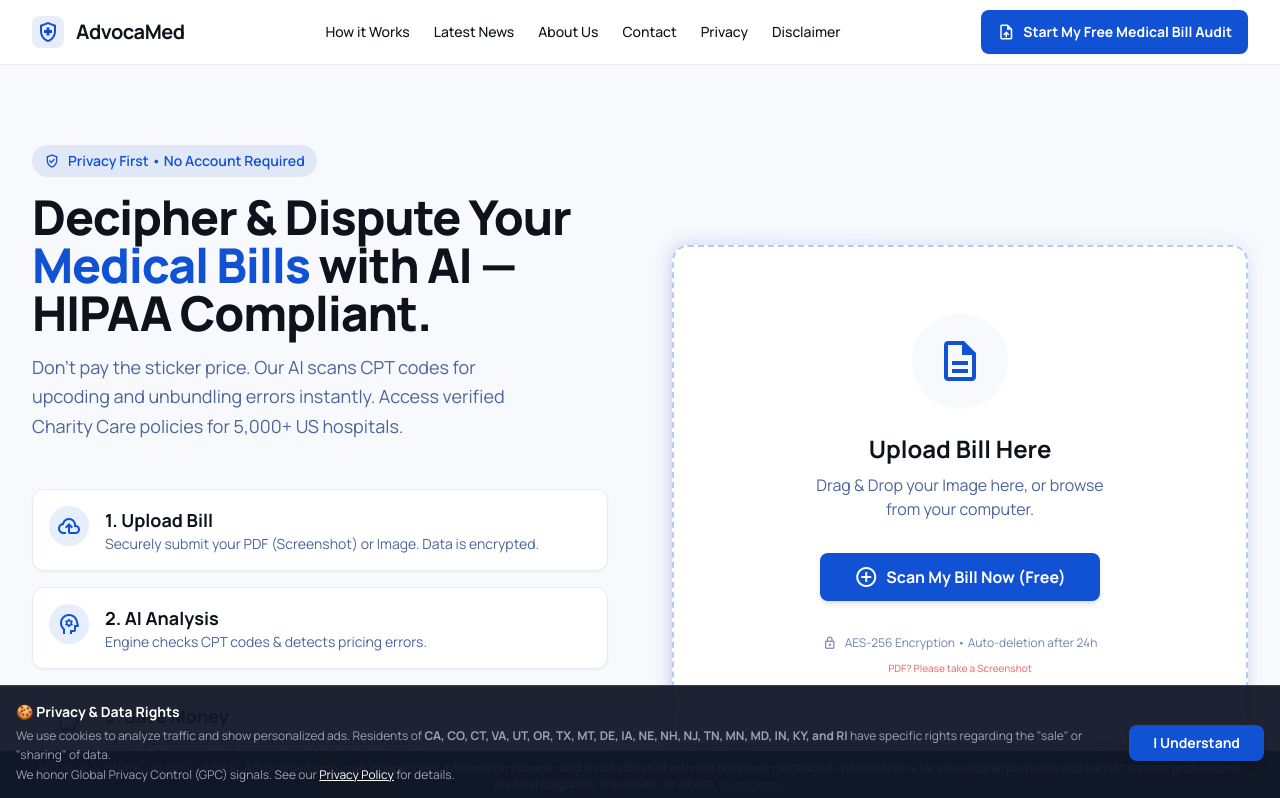
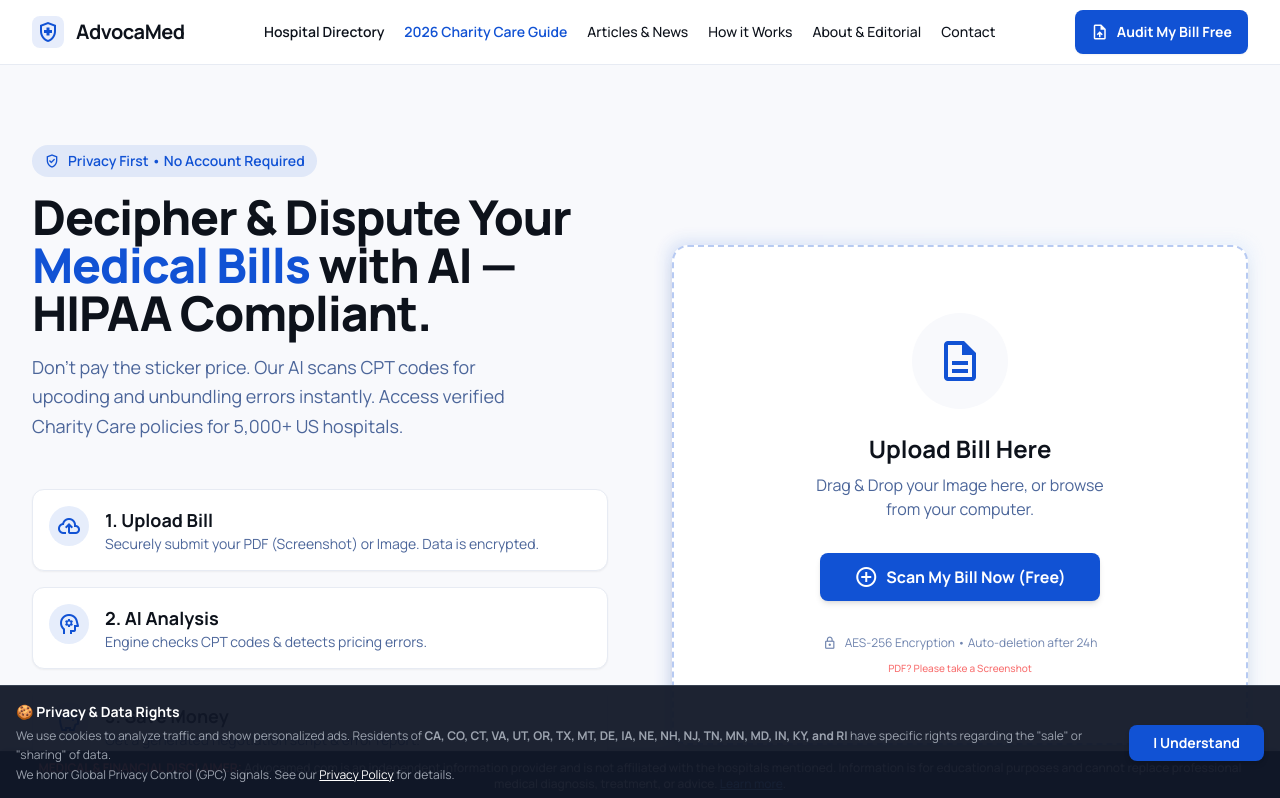
Before and after one commit to gkswjdgb/advocamed-ai, a React (Vite) app in the folder advocamed.ai/: page / in a window 1280 px wide. Shown: the top 798 px of the page. Built offline with nearby package versions, Linux system fonts and the light colour scheme.

Commit message:
Update App.tsx

```diff
--- a/advocamed.ai/App.tsx
+++ b/advocamed.ai/App.tsx
@@ -37,8 +37,10 @@ const PageLoader = () => (
 const Navbar = () => {
   const navigate = useNavigate();
   const location = useLocation();
+  const [mobileMenuOpen, setMobileMenuOpen] = useState(false);
 
   const handleScrollToSection = (sectionId: string) => {
+    setMobileMenuOpen(false);
     if (location.pathname !== '/') {
       navigate('/');
       setTimeout(() => {
@@ -52,6 +54,7 @@ const Navbar = () => {
   };
 
   const handleReset = () => {
+    setMobileMenuOpen(false);
     navigate('/?step=HERO');
     window.scrollTo({ top: 0, behavior: 'smooth' });
   };
@@ -61,7 +64,7 @@ const Navbar = () => {
       <div className="max-w-7xl mx-auto px-4 sm:px-6 lg:px-8">
         <div className="flex justify-between items-center h-16">
           {/* Logo */}
-          <Link to="/" onClick={() => window.scrollTo({ top: 0, behavior: 'smooth' })} className="flex items-center gap-3">
+          <Link to="/" onClick={() => { setMobileMenuOpen(false); window.scrollTo({ top: 0, behavior: 'smooth' }); }} className="flex items-center gap-3">
               <div className="w-8 h-8 text-primary flex items-center justify-center bg-primary/10 rounded-lg">
                   <span className="material-symbols-outlined text-2xl">health_and_safety</span>
               </div>
@@ -69,36 +72,70 @@ const Navbar = () => {
           </Link>
 
           {/* Desktop Nav */}
-          <div className="hidden md:flex gap-6 items-center">
+          <div className="hidden lg:flex gap-5 items-center">
+              <Link to="/hospitals" className="text-sm font-semibold hover:text-primary transition-colors text-text-main-light dark:text-text-main-dark">
+                Hospital Directory
+              </Link>
+              <Link to="/blog/how-to-apply-charity-care-2026" className="text-sm font-semibold text-primary hover:text-primary-hover transition-colors">
+                2026 Charity Care Guide
+              </Link>
+              <Link to="/blog" className="text-sm font-medium hover:text-primary transition-colors text-text-main-light dark:text-text-main-dark">
+                Articles &amp; News
+              </Link>
               <button onClick={() => handleScrollToSection('how-it-works')} className="text-sm font-medium hover:text-primary transition-colors text-text-main-light dark:text-text-main-dark bg-transparent border-none cursor-pointer">
                 How it Works
               </button>
-              <Link to="/blog" className="text-sm font-medium hover:text-primary transition-colors text-text-main-light dark:text-text-main-dark">
-                Latest News
-              </Link>
               <Link to="/about" className="text-sm font-medium hover:text-primary transition-colors text-text-main-light dark:text-text-main-dark">
-                About Us
+                About &amp; Editorial
               </Link>
               <Link to="/contact-us" className="text-sm font-medium hover:text-primary transition-colors text-text-main-light dark:text-text-main-dark">
                 Contact
               </Link>
-              <Link to="/privacy-policy" className="text-sm font-medium hover:text-primary transition-colors text-text-main-light dark:text-text-main-dark">
-                Privacy
-              </Link>
-              <Link to="/disclaimer" className="text-sm font-medium hover:text-primary transition-colors text-text-main-light dark:text-text-main-dark">
-                Disclaimer
-              </Link>
           </div>
 
-          {/* CTA */}
-          <div className="flex items-center gap-4">
+          {/* CTA & Mobile Menu Toggle */}
+          <div className="flex items-center gap-3">
                <button onClick={handleReset} className="bg-primary hover:bg-primary-hover text-white px-4 py-2 rounded-lg text-sm font-bold transition-colors shadow-sm flex items-center gap-2">
                   <span className="material-symbols-outlined text-lg">upload_file</span>
-                  <span className="hidden sm:inline">Start My Free Medical Bill Audit</span>
+                  <span className="hidden sm:inline">Audit My Bill Free</span>
                   <span className="sm:hidden">Audit Bill</span>
+               </button>
+               <button
+                  onClick={() => setMobileMenuOpen(!mobileMenuOpen)}
+                  className="lg:hidden p-2 rounded-lg text-text-main-light dark:text-text-main-dark hover:bg-gray-100 dark:hover:bg-gray-800"
+                  aria-label="Toggle Menu"
+               >
+                  <span className="material-symbols-outlined text-2xl">{mobileMenuOpen ? 'close' : 'menu'}</span>
                </button>
           </div>
         </div>
+
+        {/* Mobile Nav Menu */}
+        {mobileMenuOpen && (
+          <div className="lg:hidden py-4 border-t border-border-light dark:border-border-dark flex flex-col gap-3">
+            <Link to="/hospitals" onClick={() => setMobileMenuOpen(false)} className="px-2 py-1.5 text-sm font-bold text-text-main-light dark:text-text-main-dark hover:text-primary">
+              Hospital Charity Care Directory
+            </Link>
+            <Link to="/blog/how-to-apply-charity-care-2026" onClick={() => setMobileMenuOpen(false)} className="px-2 py-1.5 text-sm font-bold text-primary">
+              2026 Charity Care Guide (NYP, Penn, Emory)
+            </Link>
+            <Link to="/blog" onClick={() => setMobileMenuOpen(false)} className="px-2 py-1.5 text-sm font-medium text-text-main-light dark:text-text-main-dark hover:text-primary">
+              All Patient Advocacy Articles
+            </Link>
+            <Link to="/about" onClick={() => setMobileMenuOpen(false)} className="px-2 py-1.5 text-sm font-medium text-text-main-light dark:text-text-main-dark hover:text-primary">
+              About Us &amp; Editorial Policy
+            </Link>
+            <Link to="/contact-us" onClick={() => setMobileMenuOpen(false)} className="px-2 py-1.5 text-sm font-medium text-text-main-light dark:text-text-main-dark hover:text-primary">
+              Contact &amp; Support
+            </Link>
+            <Link to="/privacy-policy" onClick={() => setMobileMenuOpen(false)} className="px-2 py-1.5 text-sm font-medium text-text-secondary-light dark:text-text-secondary-dark hover:text-primary">
+              Privacy Policy
+            </Link>
+            <Link to="/disclaimer" onClick={() => setMobileMenuOpen(false)} className="px-2 py-1.5 text-sm font-medium text-text-secondary-light dark:text-text-secondary-dark hover:text-primary">
+              Medical &amp; Financial Disclaimer
+            </Link>
+          </div>
+        )}
       </div>
     </nav>
   );
```
